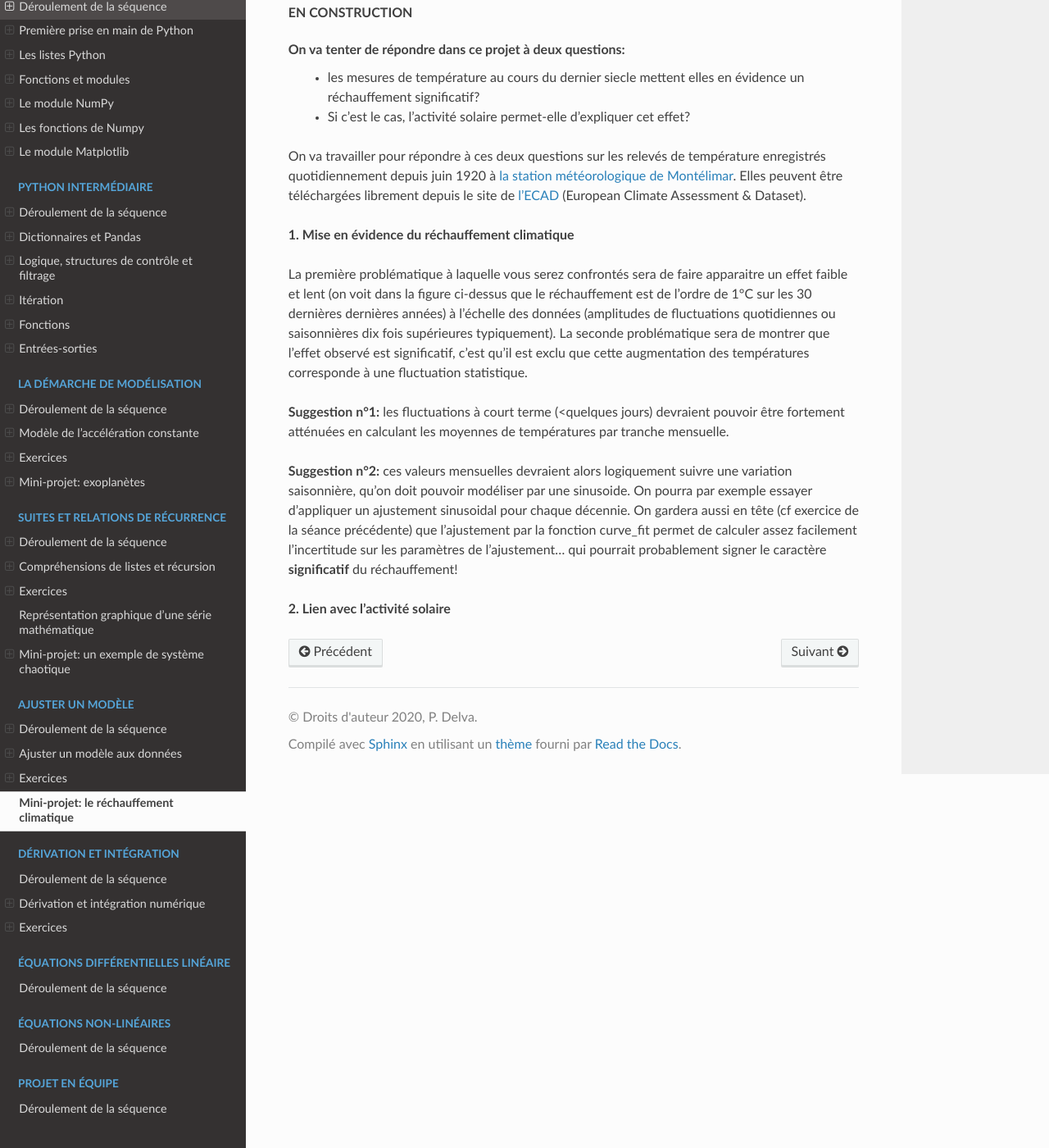
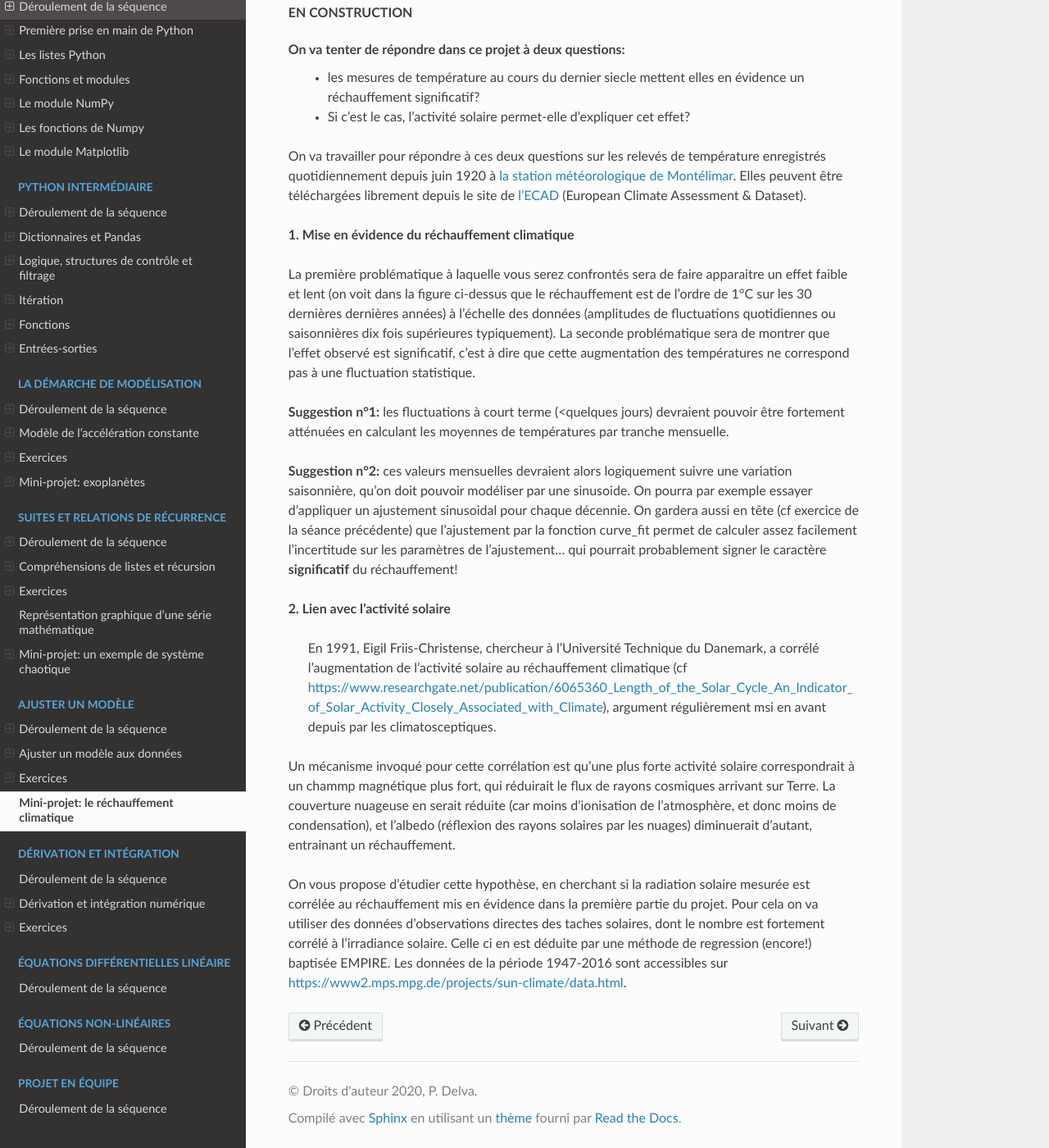
Before and after one commit to phys-mod/site, a Sphinx documentation site: the page built from source/sequences/05-ajustement-modele/rechauffement_climatique.rst, in a window 1280 px wide and 1400 px high, scrolled down 680 px. Shown: the whole window at 82% size. Built offline with Sphinx 7.4.7 and the Read the Docs theme 2.0.0, drawn with Linux system fonts in a browser that asks for light colours.

Commit message:
Update rechauffement_climatique.rst
Texte pour partie 2 ajoutée.

```diff
--- a/source/sequences/05-ajustement-modele/rechauffement_climatique.rst
+++ b/source/sequences/05-ajustement-modele/rechauffement_climatique.rst
@@ -18,7 +18,7 @@ On va travailler pour répondre à ces deux questions sur les relevés de tempé
 **1. Mise en évidence du réchauffement climatique**
 
 La première problématique à laquelle vous serez confrontés sera de faire apparaitre un effet faible et lent (on voit dans la figure ci-dessus que le réchauffement est de l'ordre de 1°C sur les 30 dernières dernières années) à l'échelle des données (amplitudes de fluctuations quotidiennes ou saisonnières dix fois supérieures typiquement).
-La seconde problématique sera de montrer que l'effet observé est significatif, c'est qu'il est exclu que cette augmentation des températures corresponde à une fluctuation statistique.
+La seconde problématique sera de montrer que l'effet observé est significatif, c'est à dire que cette augmentation des températures ne correspond pas à une fluctuation statistique.
 
 **Suggestion n°1:** les fluctuations à court terme (<quelques jours) devraient pouvoir être fortement atténuées en calculant les moyennes de températures par tranche mensuelle.
 
@@ -26,5 +26,11 @@ La seconde problématique sera de montrer que l'effet observé est significatif,
 
 **2. Lien avec l'activité solaire**
 
+ En 1991, Eigil Friis-Christense, chercheur à l'Université Technique du Danemark, a corrélé l'augmentation de l'activité solaire au réchauffement climatique (cf https://www.researchgate.net/publication/6065360_Length_of_the_Solar_Cycle_An_Indicator_of_Solar_Activity_Closely_Associated_with_Climate), argument régulièrement msi en avant depuis par les climatosceptiques.
+
+Un mécanisme invoqué pour cette corrélation est qu'une plus forte activité solaire correspondrait à un chammp magnétique plus fort, qui réduirait le flux de rayons cosmiques arrivant sur Terre. La couverture nuageuse en serait réduite (car moins d'ionisation de l'atmosphère, et donc moins de condensation), et l'albedo (réflexion des rayons solaires par les nuages) diminuerait d'autant, entrainant un réchauffement.
+
+On vous propose d'étudier cette hypothèse, en cherchant si la radiation solaire mesurée est corrélée au réchauffement mis en évidence dans la première partie du projet. Pour cela on va utiliser des données d'observations directes des taches solaires, dont le nombre est fortement corrélé à l'irradiance solaire. Celle ci en est déduite par une méthode de regression (encore!) baptisée EMPIRE. Les données de la période 1947-2016 sont accessibles sur https://www2.mps.mpg.de/projects/sun-climate/data.html.
+
 
 .. |copy|   unicode:: U+000A9 .. COPYRIGHT SIGN
```
